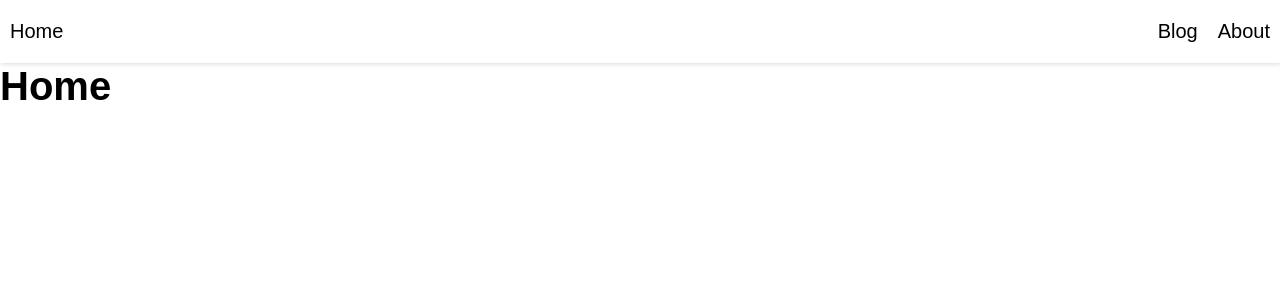
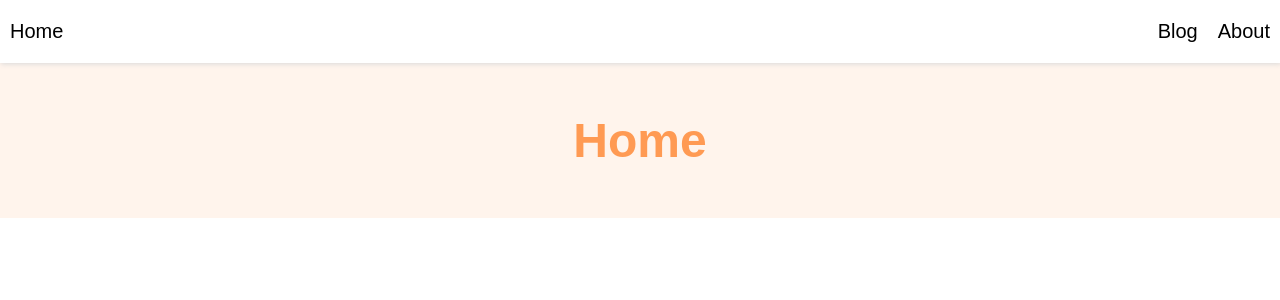
Before and after one commit to weryk153/SPA-Blog, a React app: page / in a window 1280 px wide. Shown: the top 300 px of the page. Built offline with nearby package versions, Linux system fonts and the light colour scheme.

Commit message:
blog 1.0

```diff
--- a/src/pages.js
+++ b/src/pages.js
@@ -10,7 +10,7 @@ import '../css/style.css';
 const About = () => (
   <div className="about">
     <main>
-      <h1 className="main__title">About Me</h1>
+      <h1 className="main-title">About Me</h1>
       <section>
         <article>
           <p>
@@ -48,7 +48,7 @@ class Blog extends Component {
     return (
       <div className="blog">
         <main>
-          <h1 className="main__title">Blog Posts</h1>
+          <h1 className="main-title">Blog Posts</h1>
           <Switch>
             {data.map(e => (
               <Route
@@ -71,7 +71,7 @@ class Blog extends Component {
 const Home = () => (
   <div>
     <main>
-      <h1 className="main__title">Home</h1>
+      <h1 className="main-title">Home</h1>
     </main>
   </div>
 );
```
Also changed, not shown: 2 other files (tests, documents, lock files or other folders).
